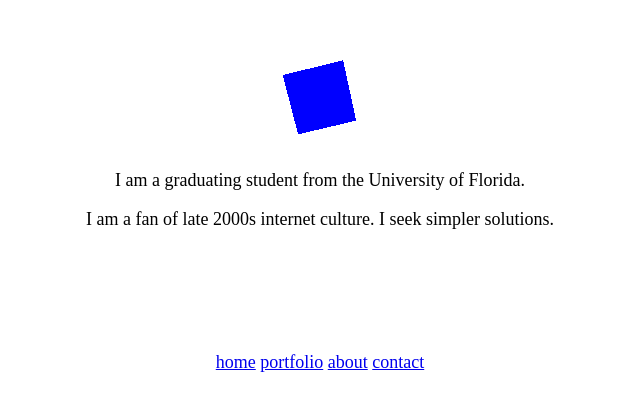
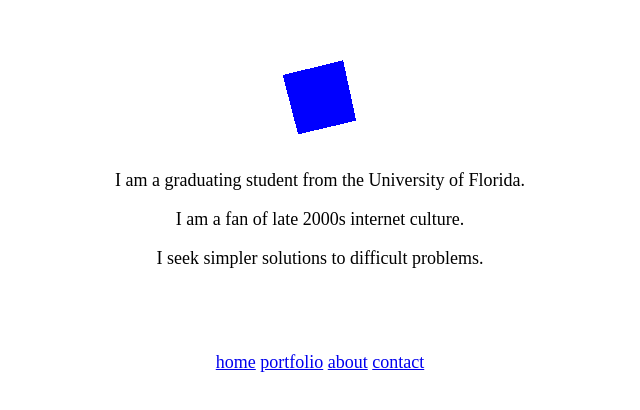
Before and after one commit to flflai/flflai.github.io, a website: page about.html in a window 1280 px wide. Shown: the part 248-658 px from the top of the page, without its empty margins (320-960 px from the left). Drawn offline with nearby package versions, Linux system fonts and the light colour scheme.

Commit message:
Update About

```diff
--- a/about.html
+++ b/about.html
@@ -87,7 +87,8 @@ renderer.setClearColor('white');
 		<div id="about">
 
 		<p>I am a graduating student from the University of Florida.<br>
-		<p>I am a fan of late 2000s internet culture. I seek simpler solutions.<br>
+		<p>I am a fan of late 2000s internet culture. <br>
+		<p> I seek simpler solutions to difficult problems.<br>
 		</div>
 
 		<div id="navsAbout"><navbar class="w3-bar w3-black">
```
